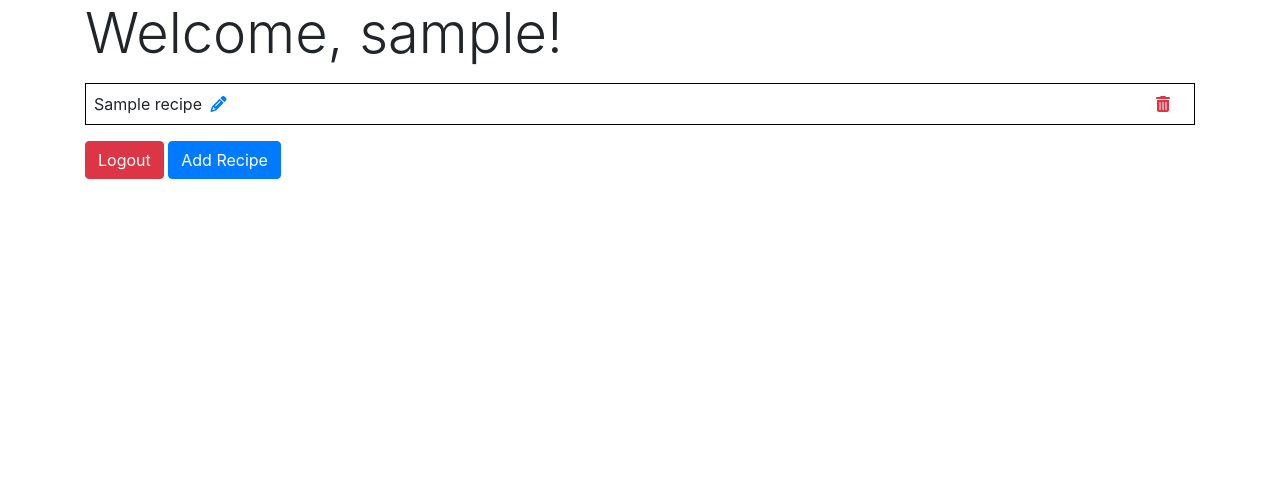
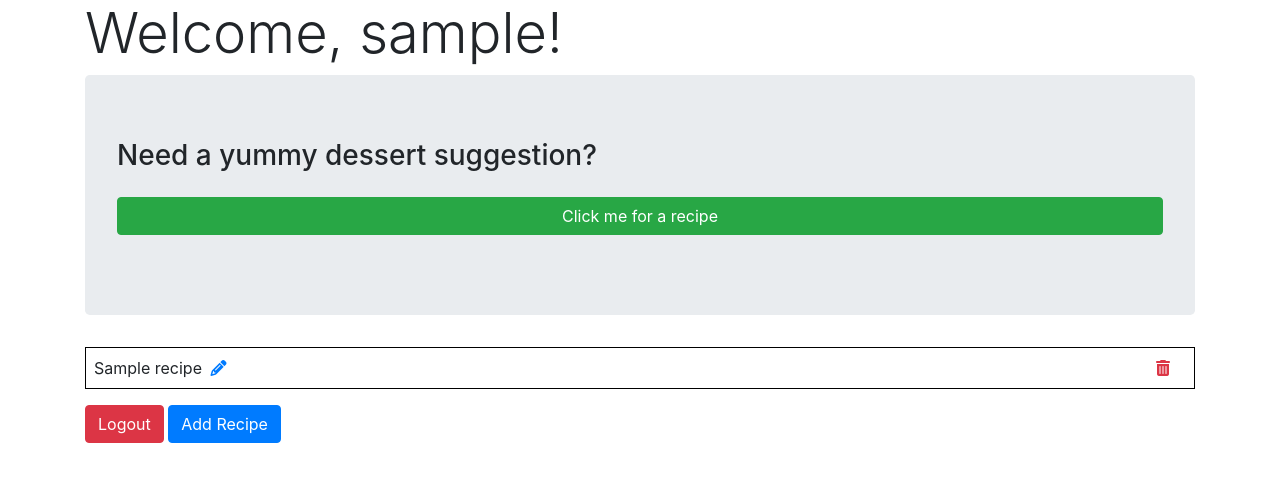
Before and after one commit to ttrosvig/Cook-Book, a Flask app: page /home/1 in a window 1280 px wide. Shown: the top 482 px of the page. Run offline with Flask 2, Linux system fonts and the light colour scheme; the visitor is signed in with stand-in values (Sample User, id 1); tables that the repository leaves empty hold one stand-in row (values such as "Sample post"); some libraries are stand-ins or nearby versions.

Commit message:
added an api that fetches a random dessert recipe

```diff
--- /dev/null
+++ b/static/app.css
@@ -0,0 +1,3 @@
+ul {
+    list-style-type: none;
+}
--- /dev/null
+++ b/static/app.js
@@ -0,0 +1,18 @@
+$("#get-recipe").on("click", async function () {
+    resp = await axios.get('https://api.spoonacular.com/recipes/random?tags=dessert&number=1&apiKey=76d7a5ae655a48daab0f3fcbd50a5a28');
+
+    title = resp.data.recipes[0].title;
+
+    url = resp.data.recipes[0].sourceUrl;
+
+    $info = $("#information-area");
+
+    $info.empty();
+
+    $info.append(title);
+
+    $link = $("<a>View Recipe</a>");
+    $("#link-area").append($link);
+
+    $link.attr("href", url)
+})
--- a/templates/base.html
+++ b/templates/base.html
@@ -3,7 +3,8 @@
     <head>
         <meta charset="UTF-8">
         <meta name="viewport" content="width=device-width, initial-scale=1.0">
-        <script src="https://kit.fontawesome.com/7d7d1885a0.js" crossorigin="anonymous"></script>
+        <script src="https://unpkg.com/jquery"></script>
+        <link rel="stylesheet" href="/static/app.css">
         <link rel="stylesheet" href="https://stackpath.bootstrapcdn.com/bootstrap/4.5.2/css/bootstrap.min.css" integrity="sha384-JcKb8q3iqJ61gNV9KGb8thSsNjpSL0n8PARn9HuZOnIxN0hoP+VmmDGMN5t9UJ0Z" crossorigin="anonymous">
         <title>{% block title %}{% endblock %}</title>
     </head>
@@ -16,5 +17,8 @@
         <script src="https://code.jquery.com/jquery-3.5.1.slim.min.js" integrity="sha384-DfXdz2htPH0lsSSs5nCTpuj/zy4C+OGpamoFVy38MVBnE+IbbVYUew+OrCXaRkfj" crossorigin="anonymous"></script>
         <script src="https://cdn.jsdelivr.net/npm/popper.js@1.16.1/dist/umd/popper.min.js" integrity="sha384-9/reFTGAW83EW2RDu2S0VKaIzap3H66lZH81PoYlFhbGU+6BZp6G7niu735Sk7lN" crossorigin="anonymous"></script>
         <script src="https://stackpath.bootstrapcdn.com/bootstrap/4.5.2/js/bootstrap.min.js" integrity="sha384-B4gt1jrGC7Jh4AgTPSdUtOBvfO8shuf57BaghqFfPlYxofvL8/KUEfYiJOMMV+rV" crossorigin="anonymous"></script>
+        <script src="https://kit.fontawesome.com/7d7d1885a0.js" crossorigin="anonymous"></script>
+        <script src="https://unpkg.com/axios/dist/axios.js"></script>
+        <script src="/static/app.js"></script>
     </body>
 </html>
--- a/templates/user_home.html
+++ b/templates/user_home.html
@@ -3,6 +3,17 @@
 
 {% block content %}
     <h1 class="display-4">Welcome, {{user.username}}! </h1>
+
+    <div class="jumbotron d-flex justify-content-center flex-column">
+        <h3>Need a yummy dessert suggestion?</h3>
+
+        <button id="get-recipe" class="btn btn-success my-3">Click me for a recipe</button>
+
+        <div id="information-area">
+        </div>
+
+        <div id="link-area"></div>
+    </div>
 
     {% for recipe in user.recipes %}
         <div class="my-3 p-2" style="border: 1px solid black;">
```
